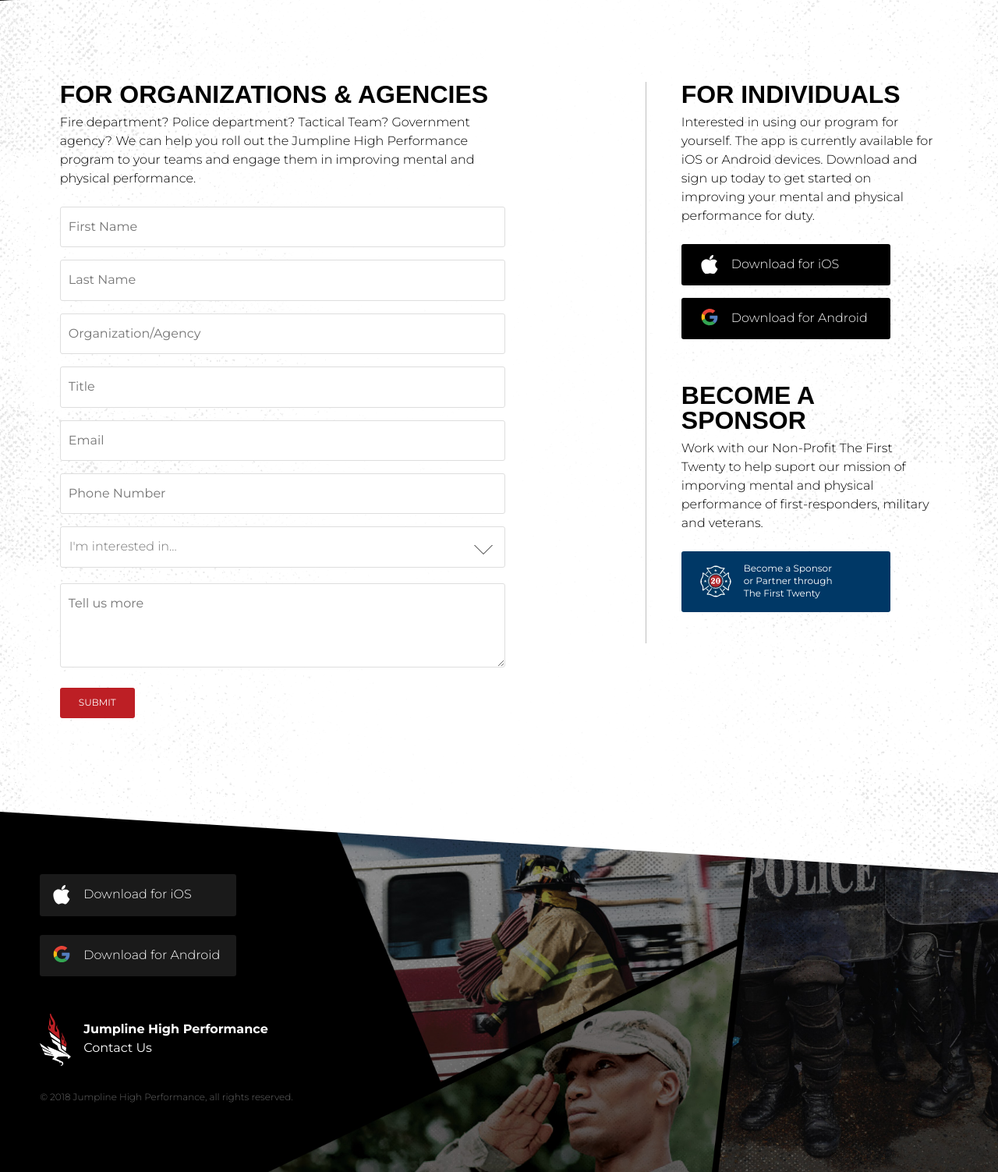
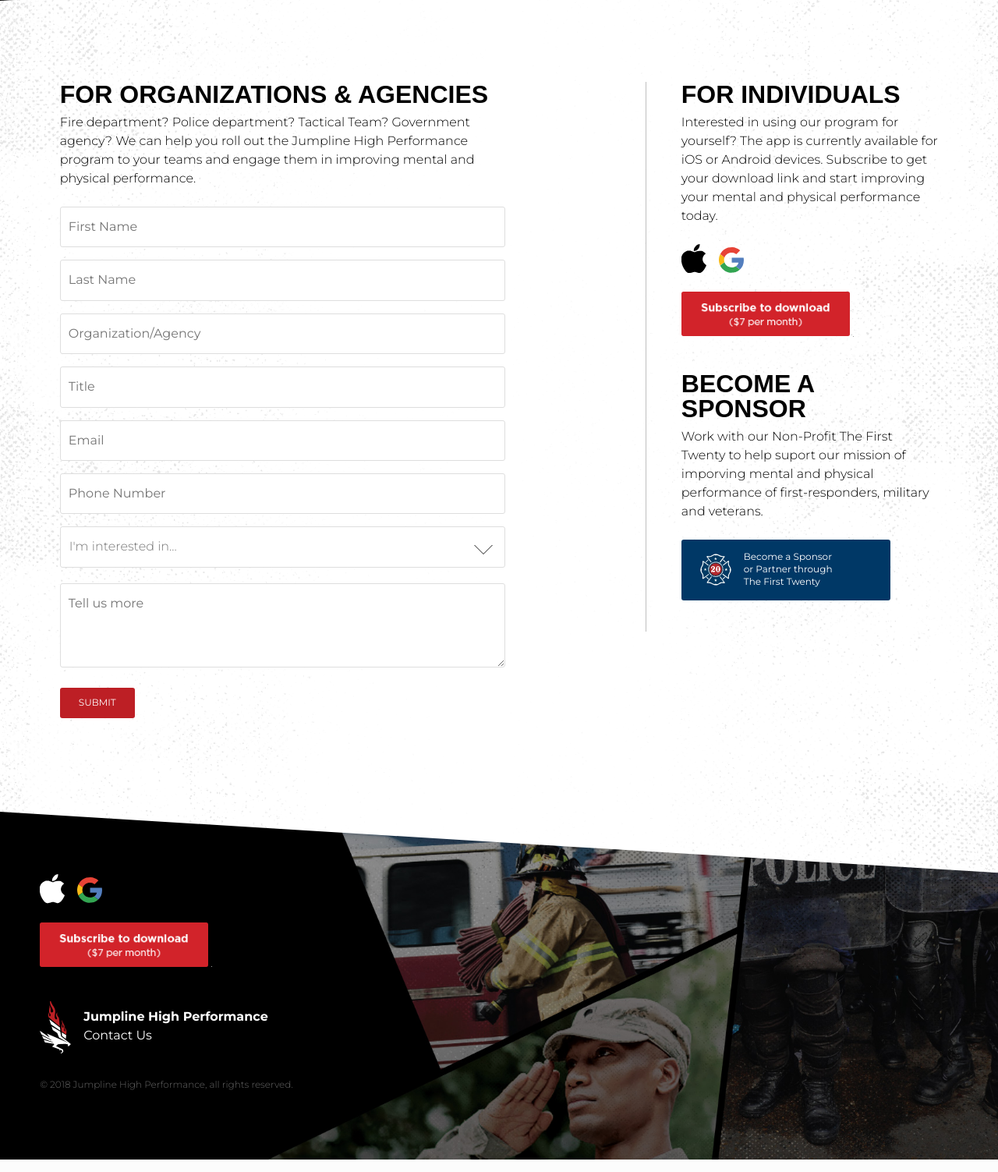
Before and after one commit to Magellanarts/Jumpline, a PHP site: page /get_involved.php in a window 1280 px wide. Shown: the part 572-2075 px from the top of the page at 78% size. Run offline with PHP 8.4, Linux system fonts and the light colour scheme; style sheets or scripts are compiled from the project's sources; some web fonts are replaced.

Commit message:
new buy buttons, paypal button

```diff
--- a/dev/components/footer.php
+++ b/dev/components/footer.php
@@ -3,12 +3,12 @@
   <div class="l-contain">
     <div class="l-half-left">
       <div class="footer-btns">
-        <a target="_blank" href="https://itunes.apple.com/us/app/jumpline-high-performance/id1242347803?mt=8" class="c-btn">
+        <a target="_blank" href="https://itunes.apple.com/us/app/jumpline-high-performance/id1242347803?mt=8">
           <!-- APPLE BTN ICON SVG -->
           <div class="c-btn_icon">
-            <svg version="1.1" xmlns="http://www.w3.org/2000/svg" xmlns:xlink="http://www.w3.org/1999/xlink" xmlns:a="http://ns.adobe.com/AdobeSVGViewerExtensions/3.0/" x="0px" y="0px" width="21px" height="24.4px" viewBox="0 0 21 24.4" style="enable-background:new 0 0 21 24.4;" xml:space="preserve">
+            <svg version="1.1" xmlns="http://www.w3.org/2000/svg" xmlns:xlink="http://www.w3.org/1999/xlink" xmlns:a="http://ns.adobe.com/AdobeSVGViewerExtensions/3.0/" x="0px" y="0px" width="21px" height="24.4px" viewBox="0 0 21 24.4" style="enable-background:new 0 0 21 24.4;" xml:space="preserve" preserveAspectRatio="xMinYMin" class="buy-apple">
         <style type="text/css">
-								.st0{fill:#FFFFFF;}
+          .st0{fill:#ffffff;}
         </style>
         <defs>
         </defs>
@@ -29,11 +29,11 @@
         </g>
         </svg>
           </div>
-          Download for iOS</a>
-        <a target="_blank" href="https://play.google.com/store/apps/details?id=io.jumpline.android&hl=en" class="c-btn">
+        </a>
+        <a target="_blank" href="https://play.google.com/store/apps/details?id=io.jumpline.android&hl=en">
           <div class="c-btn_icon">
             <!-- GOOGLE BTN ICON SVG -->
-            <svg version="1.1" xmlns="http://www.w3.org/2000/svg" xmlns:xlink="http://www.w3.org/1999/xlink" xmlns:a="http://ns.adobe.com/AdobeSVGViewerExtensions/3.0/" x="0px" y="0px" width="20.7px" height="21.2px" viewBox="0 0 20.7 21.2" style="enable-background:new 0 0 20.7 21.2;" xml:space="preserve">
+            <svg version="1.1" xmlns="http://www.w3.org/2000/svg" xmlns:xlink="http://www.w3.org/1999/xlink" xmlns:a="http://ns.adobe.com/AdobeSVGViewerExtensions/3.0/" x="0px" y="0px" width="20.7px" height="21.2px" viewBox="0 0 20.7 21.2" style="enable-background:new 0 0 20.7 21.2;" xml:space="preserve" preserveAspectRatio="xMinYMin" class="buy-google">
       <style type="text/css">
         .google-red{fill:#E74336;}
         .google-green{fill:#33A552;}
@@ -58,7 +58,13 @@
       </g>
       </svg>
           </div>
-          Download for Android</a>
+        </a>
+        <form action="https://www.paypal.com/cgi-bin/webscr" method="post" target="_top" class="paypal_form_btn">
+          <input type="hidden" name="cmd" value="_s-xclick">
+          <input type="hidden" name="hosted_button_id" value="VD5RRWK32P46U">
+          <input type="image" src="http://www.thejumpline.com/i/btn_subscribe_paypal.png" border="0" name="submit" alt="PayPal - The safer, easier way to pay online!">
+          <img alt="" border="0" src="https://www.paypalobjects.com/en_US/i/scr/pixel.gif" width="1" height="1">
+        </form>
       </div>
     </div>
     <div class="l-half-right">
@@ -92,7 +98,7 @@
 						</svg>
         </div>
         <div class="footer-address">
-          <p><strong>Jumpline High Performance</strong><br> <a href="get_involved.html" class="footer-contact">Contact Us</a></p>
+          <p><strong>Jumpline High Performance</strong><br> <a href="get_involved.php" class="footer-contact">Contact Us</a></p>
         </div>
       </div>
       <p class="u-small-text">&copy; 2018 Jumpline High Performance, all rights reserved.</p>
--- a/dev/components/header.php
+++ b/dev/components/header.php
@@ -25,7 +25,7 @@
       <a>About</a>
       <ul class="sub-menu">
         <li><a href="about_jumpline.php">About Jumpline</a></li>
-        <!-- <li><a href="team.php">Team</a></li> -->
+        <li><a href="team.php">Team</a></li>
       </ul>
     </li>
     <li><a href="/waypoint/">Waypoint</a></li>
@@ -52,7 +52,7 @@
         <a>About</a>
         <ul class="main-navigation__sub-menu">
           <li><a href="about_jumpline.php">About Jumpline</a></li>
-          <!-- <li><a href="team.php">Team</a></li> -->
+          <li><a href="team.php">Team</a></li>
         </ul>
       </li>
       <li><a href="/waypoint/">Waypoint</a></li>
--- a/dev/get_involved.php
+++ b/dev/get_involved.php
@@ -86,19 +86,20 @@
 					</div>
 					<div class="l-one-third">
 						<h4>For Individuals</h4>
-						<p>Interested in using our program for yourself. The app is currently available for iOS or Android devices. Download and sign up today to get started on improving your mental and physical performance for duty.</p>
+						<p>Interested in using our program for yourself? The app is currently available for iOS or Android devices. Subscribe to get your download link and start improving your mental and physical performance today.</p>
 						<div class="contact-btns">
-							<a target="_blank" href="https://itunes.apple.com/us/app/jumpline-high-performance/id1242347803?mt=8" class="c-btn">
+							<a target="_blank" href="https://itunes.apple.com/us/app/jumpline-high-performance/id1242347803?mt=8">
 								<!-- APPLE BTN ICON SVG -->
 								<div class="c-btn_icon">
-									<svg version="1.1" xmlns="http://www.w3.org/2000/svg" xmlns:xlink="http://www.w3.org/1999/xlink" xmlns:a="http://ns.adobe.com/AdobeSVGViewerExtensions/3.0/" x="0px" y="0px" width="21px" height="24.4px" viewBox="0 0 21 24.4" style="enable-background:new 0 0 21 24.4;" xml:space="preserve">
+									<svg version="1.1" xmlns="http://www.w3.org/2000/svg" xmlns:xlink="http://www.w3.org/1999/xlink" xmlns:a="http://ns.adobe.com/AdobeSVGViewerExtensions/3.0/" x="0px" y="0px" width="21px" height="24.4px" viewBox="0 0 21 24.4" style="enable-background:new 0 0 21 24.4;" xml:space="preserve" preserveAspectRatio="xMinYMin" class="buy-apple">
 							<style type="text/css">
-								.st0{fill:#FFFFFF;}
+								.st0{fill:#ffffff;}
+								.st1{fill:#000000;}
 							</style>
 							<defs>
 							</defs>
 							<g>
-								<path class="st0" d="M21,17.8L21,17.8c0,0.1-0.1,0.2-0.1,0.3c-0.6,1.5-1.4,3-2.5,4.2c-0.4,0.4-0.7,0.8-1.2,1.2
+								<path class="st1" d="M21,17.8L21,17.8c0,0.1-0.1,0.2-0.1,0.3c-0.6,1.5-1.4,3-2.5,4.2c-0.4,0.4-0.7,0.8-1.2,1.2
 									c-0.3,0.3-0.7,0.5-1,0.7c-0.5,0.2-1,0.3-1.5,0.2c-0.3-0.1-0.6-0.1-0.9-0.2c-0.3-0.1-0.7-0.3-1-0.4c-0.2-0.1-0.4-0.1-0.6-0.2
 									c-0.3-0.1-0.6-0.1-0.9-0.1c-0.4,0-0.8,0-1.2,0.1c-0.5,0.1-1,0.3-1.5,0.5C8.4,24,8.2,24.1,8,24.2c-0.3,0.1-0.7,0.2-1,0.2
 									c-0.2,0-0.5,0-0.7,0c-0.4,0-0.7-0.2-1.1-0.3c-0.5-0.3-0.9-0.6-1.3-1c-0.4-0.4-0.7-0.8-1-1.2c-0.7-1-1.3-2.1-1.8-3.2
@@ -108,17 +109,17 @@
 									c0.6,0.1,1.3,0.3,1.8,0.7c0.7,0.4,1.3,1,1.9,1.6c0,0,0,0,0,0c0,0,0,0-0.1,0c-0.3,0.2-0.5,0.4-0.7,0.6c-0.5,0.4-0.9,0.9-1.2,1.5
 									c-0.4,0.7-0.7,1.5-0.7,2.3c0,0.4,0,0.8,0.1,1.2c0.1,0.5,0.2,1,0.5,1.4c0.3,0.6,0.7,1.1,1.2,1.5C19.9,17.1,20.4,17.5,21,17.8
 									C21,17.8,21,17.8,21,17.8"/>
-								<path class="st0" d="M10.4,5.9c0,0,0-0.1,0-0.1c0-0.2,0-0.5,0-0.7c0-0.6,0.1-1.1,0.4-1.6c0.2-0.5,0.5-1,0.9-1.4
+								<path class="st1" d="M10.4,5.9c0,0,0-0.1,0-0.1c0-0.2,0-0.5,0-0.7c0-0.6,0.1-1.1,0.4-1.6c0.2-0.5,0.5-1,0.9-1.4
 									C12,1.6,12.5,1.1,13,0.8c0.6-0.4,1.2-0.6,1.8-0.7C15,0,15.2,0,15.4,0c0,0,0,0,0,0c0,0,0,0,0,0c0,0.3,0,0.7,0,1
 									c-0.1,1-0.4,1.9-1,2.7c-0.5,0.6-1,1.1-1.6,1.5c-0.5,0.3-1.1,0.5-1.7,0.6C10.9,5.9,10.7,5.9,10.4,5.9C10.4,5.9,10.4,5.9,10.4,5.9"/>
 							</g>
 							</svg>
 								</div>
-								Download for iOS</a>
-							<a target="_blank" href="https://play.google.com/store/apps/details?id=io.jumpline.android&hl=en" class="c-btn">
+							</a>
+							<a target="_blank" href="https://play.google.com/store/apps/details?id=io.jumpline.android&hl=en">
 								<div class="c-btn_icon">
 									<!-- GOOGLE BTN ICON SVG -->
-									<svg version="1.1" xmlns="http://www.w3.org/2000/svg" xmlns:xlink="http://www.w3.org/1999/xlink" xmlns:a="http://ns.adobe.com/AdobeSVGViewerExtensions/3.0/" x="0px" y="0px" width="20.7px" height="21.2px" viewBox="0 0 20.7 21.2" style="enable-background:new 0 0 20.7 21.2;" xml:space="preserve">
+									<svg version="1.1" xmlns="http://www.w3.org/2000/svg" xmlns:xlink="http://www.w3.org/1999/xlink" xmlns:a="http://ns.adobe.com/AdobeSVGViewerExtensions/3.0/" x="0px" y="0px" width="20.7px" height="21.2px" viewBox="0 0 20.7 21.2" style="enable-background:new 0 0 20.7 21.2;" xml:space="preserve" preserveAspectRatio="xMinYMin" class="buy-google">
 						<style type="text/css">
 							.google-red{fill:#E74336;}
 							.google-green{fill:#33A552;}
@@ -143,7 +144,13 @@
 						</g>
 						</svg>
 								</div>
-								Download for Android</a>
+							</a>
+							<form action="https://www.paypal.com/cgi-bin/webscr" method="post" target="_top" class="paypal_form_btn">
+								<input type="hidden" name="cmd" value="_s-xclick">
+								<input type="hidden" name="hosted_button_id" value="VD5RRWK32P46U">
+								<input type="image" src="http://www.thejumpline.com/i/btn_subscribe_paypal.png" border="0" name="submit" alt="PayPal - The safer, easier way to pay online!">
+								<img alt="" border="0" src="https://www.paypalobjects.com/en_US/i/scr/pixel.gif" width="1" height="1">
+							</form>
 						</div>
 						<h4>Become a Sponsor</h4>
 						<p>Work with our Non-Profit The First Twenty to help suport our mission of imporving mental and physical performance of first-responders, military and veterans.</p>
--- /dev/null
+++ b/dev/paypal-btn.html
@@ -0,0 +1,6 @@
+<form action="https://www.paypal.com/cgi-bin/webscr" method="post" target="_top">
+<input type="hidden" name="cmd" value="_s-xclick">
+<input type="hidden" name="hosted_button_id" value="VD5RRWK32P46U">
+<input type="image" src="http://www.thejumpline.com/i/btn_subscribe_paypal.png" border="0" name="submit" alt="PayPal - The safer, easier way to pay online!">
+<img alt="" border="0" src="https://www.paypalobjects.com/en_US/i/scr/pixel.gif" width="1" height="1">
+</form>
--- a/dev/sass/_layout.scss
+++ b/dev/sass/_layout.scss
@@ -1304,7 +1304,6 @@
     img {
       width: 40px;
       opacity: 1;
-
     &:hover {
       opacity: .75;
     }
@@ -1323,3 +1322,29 @@
 .headroom--unpinned {
   transform: translateY(-100%);
 }
+
+.paypal_form_btn {
+  clear: left;
+  input {
+    max-width: 216px;
+  }
+}
+.footer {
+  .paypal_form_btn {
+    margin-bottom: 16px;
+  }
+}
+
+.contact-btns, .footer-btns {
+  .c-btn_icon {
+    margin-bottom: 24px;
+    margin-right: 24px;
+    svg.buy-apple, svg.buy-google {
+      width: 32px;
+      height: auto;
+    }
+    svg.buy-google {
+      margin-top: 4px;
+    }
+  }
+}
--- a/dev/team.php
+++ b/dev/team.php
@@ -19,7 +19,7 @@
 					</div>
 					<div class="l-two-third">
 						<h3>Dave Wurtzel</h3>
-						<span class="u-subtitle">Executive Director/High Performance Specialist</span>
+						<span class="u-subtitle">Executive Director</span>
 						<p>David has over two decades of firefighting experience that spans both wildland firefighting in the southwest, to structure firefighting in the northeast. As founder of the non profit The First Twenty he was the author of the nation&apos;s first ever national fitness and wellness program for firefighters. He served as a health coach for two ground breaking clinical trials in first responder health powered by FEMA and the NIH that covered thousands of first responders coast to coast. David also served as the SME for the development of the U.S.A.F. Firefighter Fitness &amp; Wellness Program for its 11,000 firefighter, and currently serves as a SME for the development of the U.S. Forest Service&apos;s performance program for their over 30,000 firefighters. David was also the 2017 Firefighter Combat Challenge World Champion in the Over 50 Men&apos;s Relay.</p>
 					</div>
 				</div>
@@ -35,7 +35,7 @@
 					</div>
 				</div>
 
-				<div class="c-team-member l-contain">
+				<!--<div class="c-team-member l-contain">
 					<div class="l-one-third">
 						<img class="u-circle c-team-member-image" src="i/bio_pic_josh.jpg">
 					</div>
@@ -44,7 +44,7 @@
 						<span class="u-subtitle">Senior Operations and Training Advisor</span>
 						<p>Josh spent nearly 10 years in the US Navy, finishing his career as a Chief SERE (Survival, Evasion, Resistance, Escape) Instructor, responsible for leading multiple high-risk Department of Defense training courses. He was CEO of a Ft Bragg based company that facilitated the training of over 4000 students in firearms, tactics, trauma medicine, and combatives. His security experience ranges from numerous deployments to hostile environments, to protecting ultra-high net worth individuals domestically and abroad. Most recently he has consulted for government contracting, healthcare, and commercial corporations, assisting in security, training, operations, and human performance.</p>
 					</div>
-				</div>
+				</div> -->
 
 				<div class="c-team-member l-contain">
 					<div class="l-one-third">
```
Also changed, not shown: dev/about_jumpline.php (+1 -6 lines), dev/i/btn_subscribe_paypal.png (added), dev/i/header2_team.jpg, dev/i/howitworks_image1.jpg, dev/i/mobileimages/header_mobile_team.jpg, dev/i/mobileimages/howitworks_mobile_1.jpg. Lines whose indentation alone changed are shown as unchanged.
